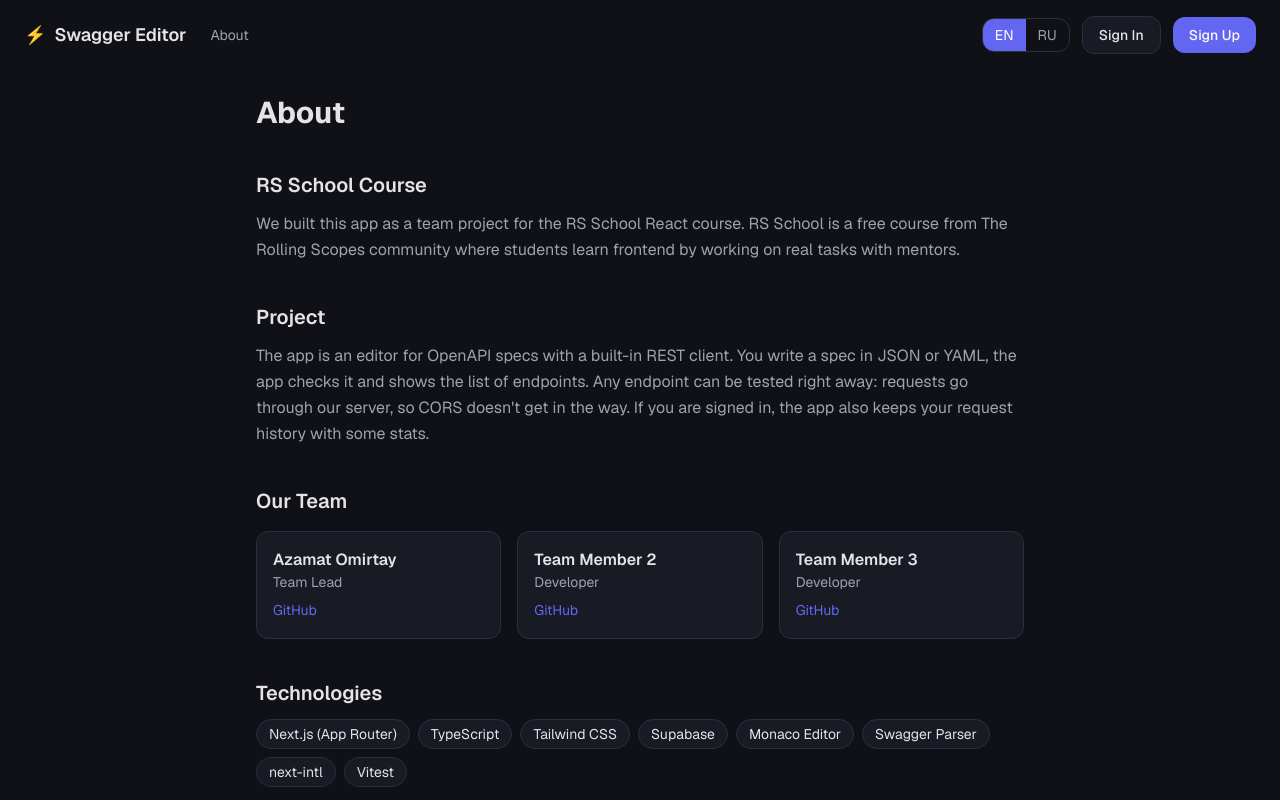
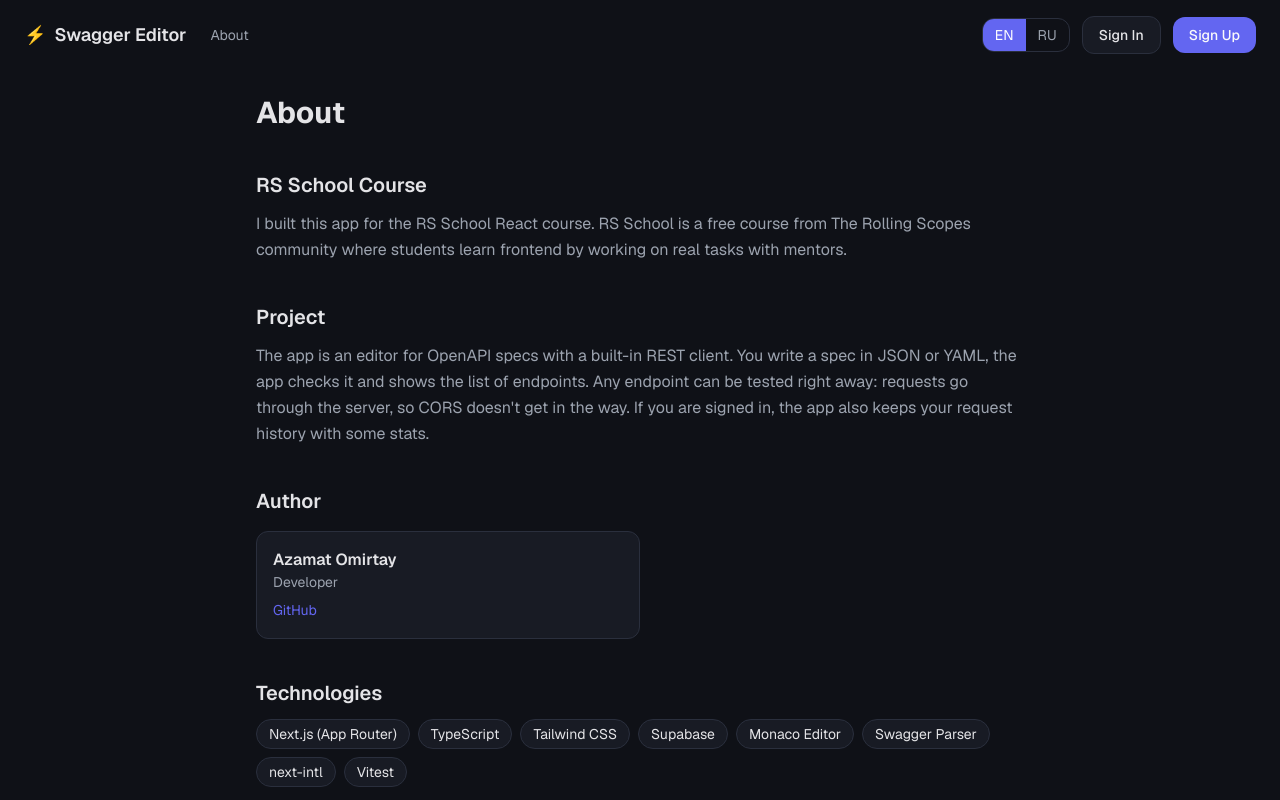
Before and after one commit to azamxvit/swagger-editor-app, a Next.js app: page /en/about in a window 1280 px wide. Shown: the top 800 px of the page. Built offline with nearby package versions, Linux system fonts and the light colour scheme; no server answers.

Commit message:
docs: show single author instead of placeholder team

```diff
--- a/src/app/[locale]/about/page.tsx
+++ b/src/app/[locale]/about/page.tsx
@@ -4,18 +4,8 @@
 const TEAM = [
   {
     name: 'Azamat Omirtay',
-    role: 'Team Lead',
+    role: 'Developer',
     github: 'https://github.com/azamxvit',
-  },
-  {
-    name: 'Team Member 2',
-    role: 'Developer',
-    github: 'https://github.com/',
-  },
-  {
-    name: 'Team Member 3',
-    role: 'Developer',
-    github: 'https://github.com/',
   },
 ];
 
@@ -58,7 +48,7 @@
 
       <section>
         <h2 className="mb-4 text-xl font-semibold">{t('teamTitle')}</h2>
-        <div className="grid gap-4 sm:grid-cols-3">
+        <div className="grid gap-4 sm:grid-cols-1 max-w-sm">
           {TEAM.map((member) => (
             <div
               key={member.name}
--- a/src/i18n/messages/en.json
+++ b/src/i18n/messages/en.json
@@ -85,10 +85,10 @@
   "about": {
     "title": "About",
     "courseTitle": "RS School Course",
-    "courseDescription": "We built this app as a team project for the RS School React course. RS School is a free course from The Rolling Scopes community where students learn frontend by working on real tasks with mentors.",
+    "courseDescription": "I built this app for the RS School React course. RS School is a free course from The Rolling Scopes community where students learn frontend by working on real tasks with mentors.",
     "projectTitle": "Project",
-    "projectDescription": "The app is an editor for OpenAPI specs with a built-in REST client. You write a spec in JSON or YAML, the app checks it and shows the list of endpoints. Any endpoint can be tested right away: requests go through our server, so CORS doesn't get in the way. If you are signed in, the app also keeps your request history with some stats.",
-    "teamTitle": "Our Team",
+    "projectDescription": "The app is an editor for OpenAPI specs with a built-in REST client. You write a spec in JSON or YAML, the app checks it and shows the list of endpoints. Any endpoint can be tested right away: requests go through the server, so CORS doesn't get in the way. If you are signed in, the app also keeps your request history with some stats.",
+    "teamTitle": "Author",
     "techTitle": "Technologies",
     "resourcesTitle": "Resources"
   },
--- a/src/i18n/messages/ru.json
+++ b/src/i18n/messages/ru.json
@@ -85,10 +85,10 @@
   "about": {
     "title": "О проекте",
     "courseTitle": "Курс RS School",
-    "courseDescription": "Мы сделали это приложение как командный проект на курсе RS School по React. RS School — бесплатный курс от сообщества The Rolling Scopes, где студенты учатся фронтенду на реальных задачах вместе с менторами.",
+    "courseDescription": "Я сделал это приложение для курса RS School по React. RS School — бесплатный курс от сообщества The Rolling Scopes, где студенты учатся фронтенду на реальных задачах вместе с менторами.",
     "projectTitle": "Проект",
-    "projectDescription": "Приложение — это редактор OpenAPI-спецификаций со встроенным REST-клиентом. Пишете спеку в JSON или YAML, приложение проверяет её и показывает список эндпоинтов. Любой эндпоинт можно сразу протестировать: запросы идут через наш сервер, поэтому CORS не мешает. Если вы вошли в аккаунт, приложение также хранит историю ваших запросов со статистикой.",
-    "teamTitle": "Наша команда",
+    "projectDescription": "Приложение — это редактор OpenAPI-спецификаций со встроенным REST-клиентом. Пишете спеку в JSON или YAML, приложение проверяет её и показывает список эндпоинтов. Любой эндпоинт можно сразу протестировать: запросы идут через сервер, поэтому CORS не мешает. Если вы вошли в аккаунт, приложение также хранит историю ваших запросов со статистикой.",
+    "teamTitle": "Автор",
     "techTitle": "Технологии",
     "resourcesTitle": "Ресурсы"
   },
```
Also changed, not shown: 1 other file (tests, documents, lock files or other folders).
